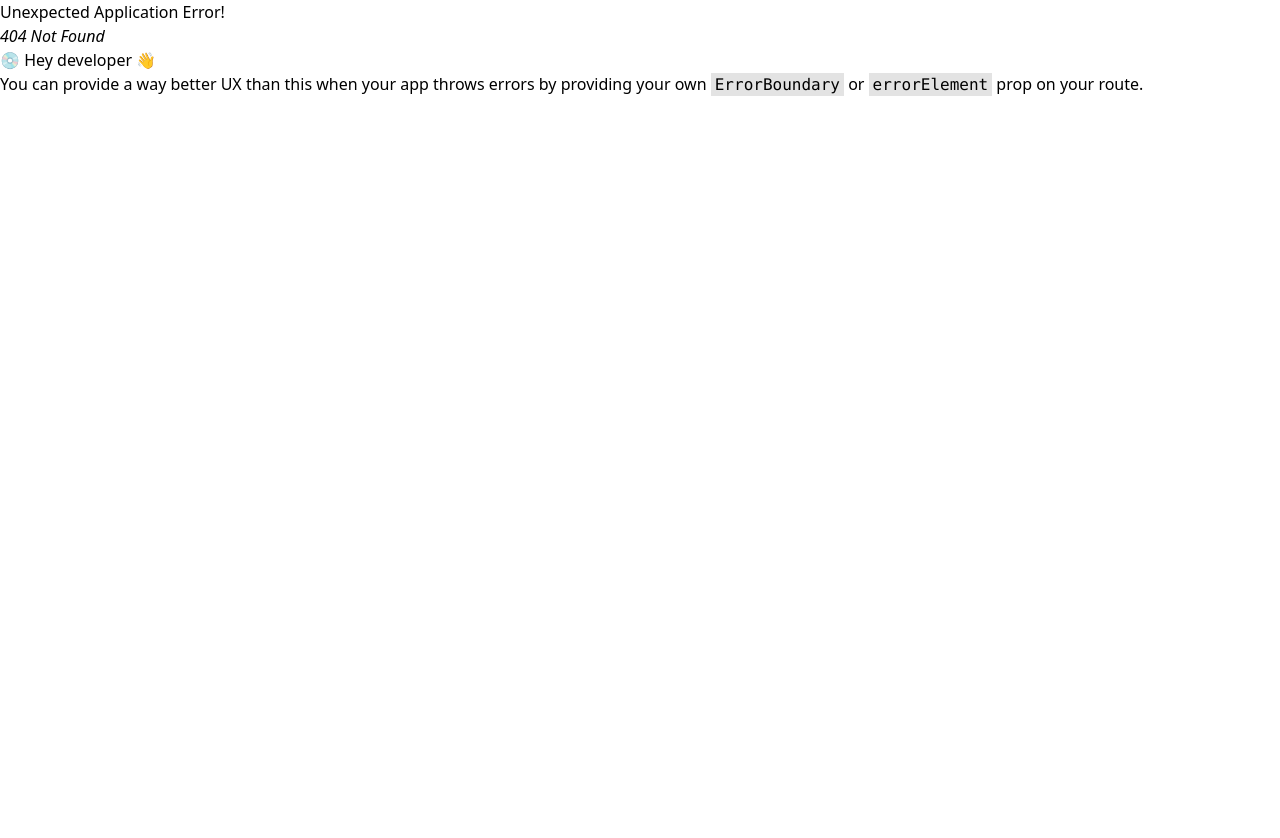
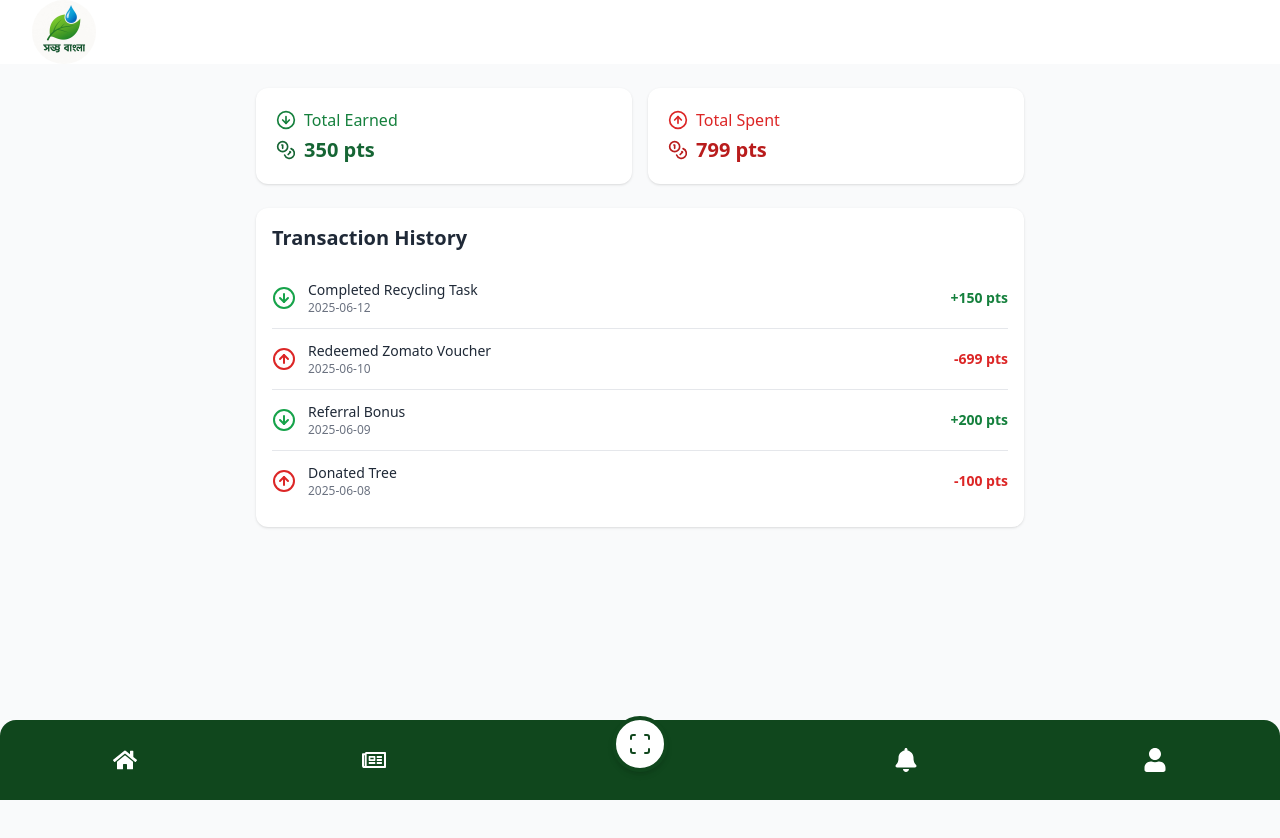
Before and after one commit to pranabbhowmik/Swachh-Bangla, a React (Vite) app in the folder frontend/: page /transaction-history in a window 1280 px wide. Before the commit this address had no page. Shown: the top 838 px of the page. Before the commit the page ends 800 px from the top, so only its background shows below. Built offline with nearby package versions, Linux system fonts and the light colour scheme.

Commit message:
Add Transaction History page and update routing; modify footer visibility logic

```diff
--- a/frontend/src/App.jsx
+++ b/frontend/src/App.jsx
@@ -9,6 +9,7 @@ import Notification from "./page/Notification";
 import Account from "./page/Account";
 import Articles from "./page/Articles";
 import RedeemPage from "./page/Redeem";
+import TransactionHistory from "./page/TransactionHistory";
 function App() {
   const router = createBrowserRouter([
     {
@@ -21,6 +22,7 @@ function App() {
         { path: "/scan", element: <Scan /> },
         { path: "/login", element: <LoginPage /> },
         { path: "/notifications", element: <Notification /> },
+        { path: "/transaction-history", element: <TransactionHistory /> },
         { path: "/redeem", element: <RedeemPage /> },
         { path: "/articles", element: <Articles /> },
         // { path: "/*", element: <NotFound /> },
--- a/frontend/src/components/Account/Profile.jsx
+++ b/frontend/src/components/Account/Profile.jsx
@@ -37,6 +37,7 @@ function Profile() {
         <OptionButton
           icon={<History />}
           label="Transaction History"
+          onClick={() => navigate("/transaction-history")}
           index={1}
           bgColor="bg-yellow-50"
           hoverColor="hover:bg-yellow-100"
--- a/frontend/src/components/layout/Alllayout.jsx
+++ b/frontend/src/components/layout/Alllayout.jsx
@@ -7,12 +7,16 @@ function Alllayout() {
   const location = useLocation();
 
   // Pages where the footer should be hidden
-  const hiddenFooterPaths = ["/notifications"];
+  const hiddenFooterPaths = [
+    "/notifications",
+    "/account",
+    "/transaction-history",
+  ];
 
   // Check if the current path matches or starts with the hidden paths
-  const shouldHideFooter =
-    hiddenFooterPaths.some((path) => location.pathname.startsWith(path)) ||
-    location.pathname.startsWith("/order-details","/account");
+  const shouldHideFooter = hiddenFooterPaths.some((path) =>
+    location.pathname.startsWith(path)
+  );
   return (
     <>
       <Navbar />
--- a/frontend/src/page/Redeem.jsx
+++ b/frontend/src/page/Redeem.jsx
@@ -15,42 +15,42 @@ const vouchers = [
     company: "Zomato",
     logo: zomato,
     points: 699,
-    code: "AMZ699FREE",
+    code: "ZMTOFREE",
   },
   {
     id: 2,
     company: "Flipkart",
     logo: flipkart,
     points: 999,
-    code: "FLPKT999SAVE",
+    code: "FLPKT299",
   },
   {
     id: 3,
     company: "Just Cheers",
     logo: justcheers,
     points: 1299,
-    code: "MYNTRAFASHION",
+    code: "JUSTCHEERS199",
   },
   {
     id: 4,
     company: "Ola",
     logo: ola,
     points: 799,
-    code: "ZMTMEAL799",
+    code: "OLASAVE99",
   },
   {
     id: 5,
     company: "Swiggy",
     logo: swiggy,
     points: 899,
-    code: "SWIGDEAL899",
+    code: "SWIGDEAL99",
   },
   {
     id: 6,
     company: "Toto Wala",
     logo: totowala,
     points: 1099,
-    code: "UBERFREE1099",
+    code: "WELCOME50",
   },
 ];
 
--- /dev/null
+++ b/frontend/src/page/TransactionHistory.jsx
@@ -0,0 +1,115 @@
+import React from "react";
+import { ArrowDownCircle, ArrowUpCircle, Coins } from "lucide-react";
+
+const transactions = [
+  {
+    id: 1,
+    type: "credit",
+    description: "Completed Recycling Task",
+    amount: 150,
+    date: "2025-06-12",
+  },
+  {
+    id: 2,
+    type: "debit",
+    description: "Redeemed Zomato Voucher",
+    amount: 699,
+    date: "2025-06-10",
+  },
+  {
+    id: 3,
+    type: "credit",
+    description: "Referral Bonus",
+    amount: 200,
+    date: "2025-06-09",
+  },
+  {
+    id: 4,
+    type: "debit",
+    description: "Donated Tree",
+    amount: 100,
+    date: "2025-06-08",
+  },
+];
+
+function TransactionHistory() {
+  const totalEarned = transactions
+    .filter((t) => t.type === "credit")
+    .reduce((sum, t) => sum + t.amount, 0);
+
+  const totalSpent = transactions
+    .filter((t) => t.type === "debit")
+    .reduce((sum, t) => sum + t.amount, 0);
+
+  return (
+    <div className="min-h-screen pb-20 bg-gray-50 p-6">
+      <div className="max-w-3xl mx-auto">
+        {/* Summary */}
+        <div className="grid grid-cols-2 sm:grid-cols-2 gap-4 mb-6">
+          {/* Total Earned */}
+          <div className="bg-white p-5 rounded-xl shadow flex flex-col items-start">
+            <div className="flex items-center gap-2 text-green-700 font-medium text-base mb-1">
+              <ArrowDownCircle className="w-5 h-5" />
+              <span>Total Earned</span>
+            </div>
+            <div className="flex items-center gap-2 text-green-800 font-bold text-xl">
+              <Coins className="w-5 h-5" />
+              <span>{totalEarned} pts</span>
+            </div>
+          </div>
+
+          {/* Total Spent */}
+          <div className="bg-white p-5 rounded-xl shadow flex flex-col items-start">
+            <div className="flex items-center gap-2 text-red-600 font-medium text-base mb-1">
+              <ArrowUpCircle className="w-5 h-5" />
+              <span>Total Spent</span>
+            </div>
+            <div className="flex items-center gap-2 text-red-700 font-bold text-xl">
+              <Coins className="w-5 h-5" />
+              <span>{totalSpent} pts</span>
+            </div>
+          </div>
+        </div>
+
+        {/* Transactions List */}
+        <div className="bg-white rounded-xl shadow p-4">
+          <h2 className="text-xl font-bold text-gray-800 mb-4">
+            Transaction History
+          </h2>
+          <ul className="divide-y">
+            {transactions.map((txn) => (
+              <li
+                key={txn.id}
+                className="flex items-center justify-between py-3"
+              >
+                <div className="flex items-center gap-3">
+                  {txn.type === "credit" ? (
+                    <ArrowDownCircle className="w-6 h-6 text-green-600" />
+                  ) : (
+                    <ArrowUpCircle className="w-6 h-6 text-red-600" />
+                  )}
+                  <div>
+                    <p className="text-sm font-medium text-gray-800">
+                      {txn.description}
+                    </p>
+                    <p className="text-xs text-gray-500">{txn.date}</p>
+                  </div>
+                </div>
+                <span
+                  className={`text-sm font-semibold ${
+                    txn.type === "credit" ? "text-green-700" : "text-red-600"
+                  }`}
+                >
+                  {txn.type === "credit" ? "+" : "-"}
+                  {txn.amount} pts
+                </span>
+              </li>
+            ))}
+          </ul>
+        </div>
+      </div>
+    </div>
+  );
+}
+
+export default TransactionHistory;
```
